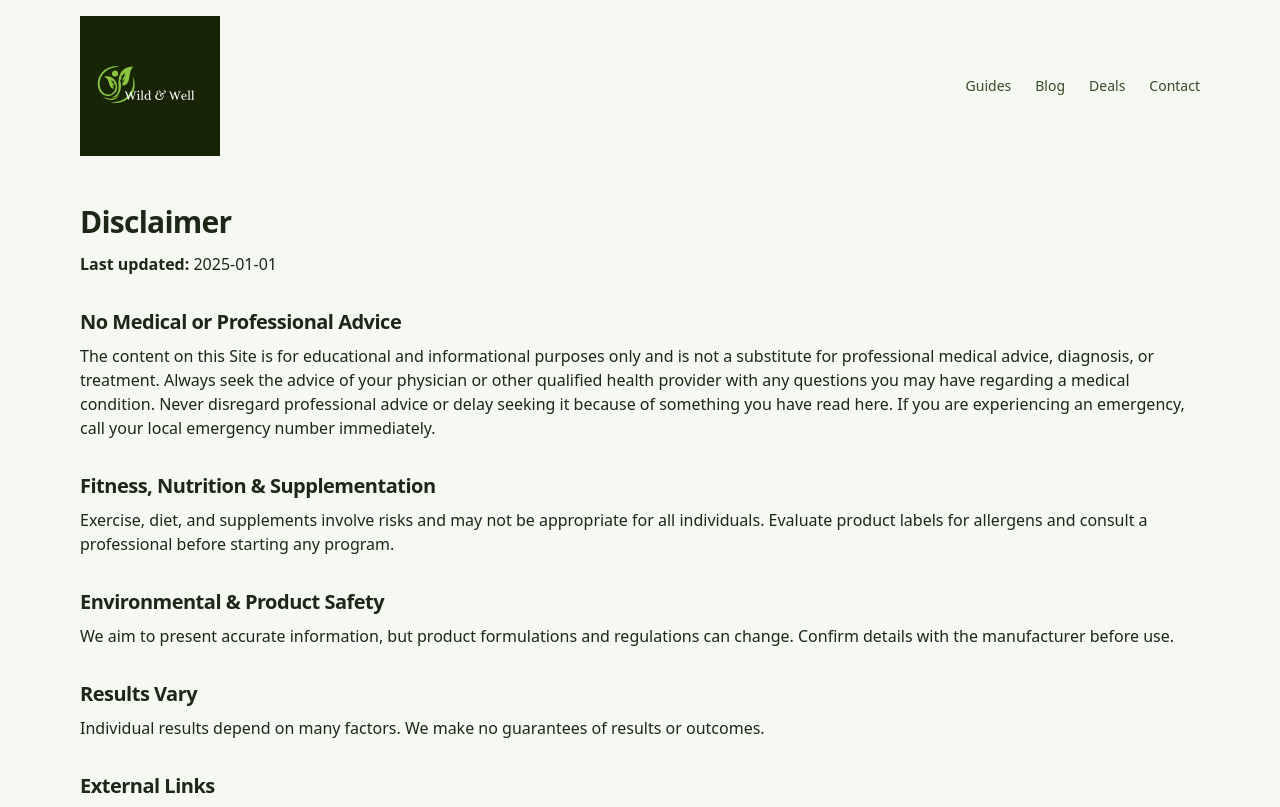
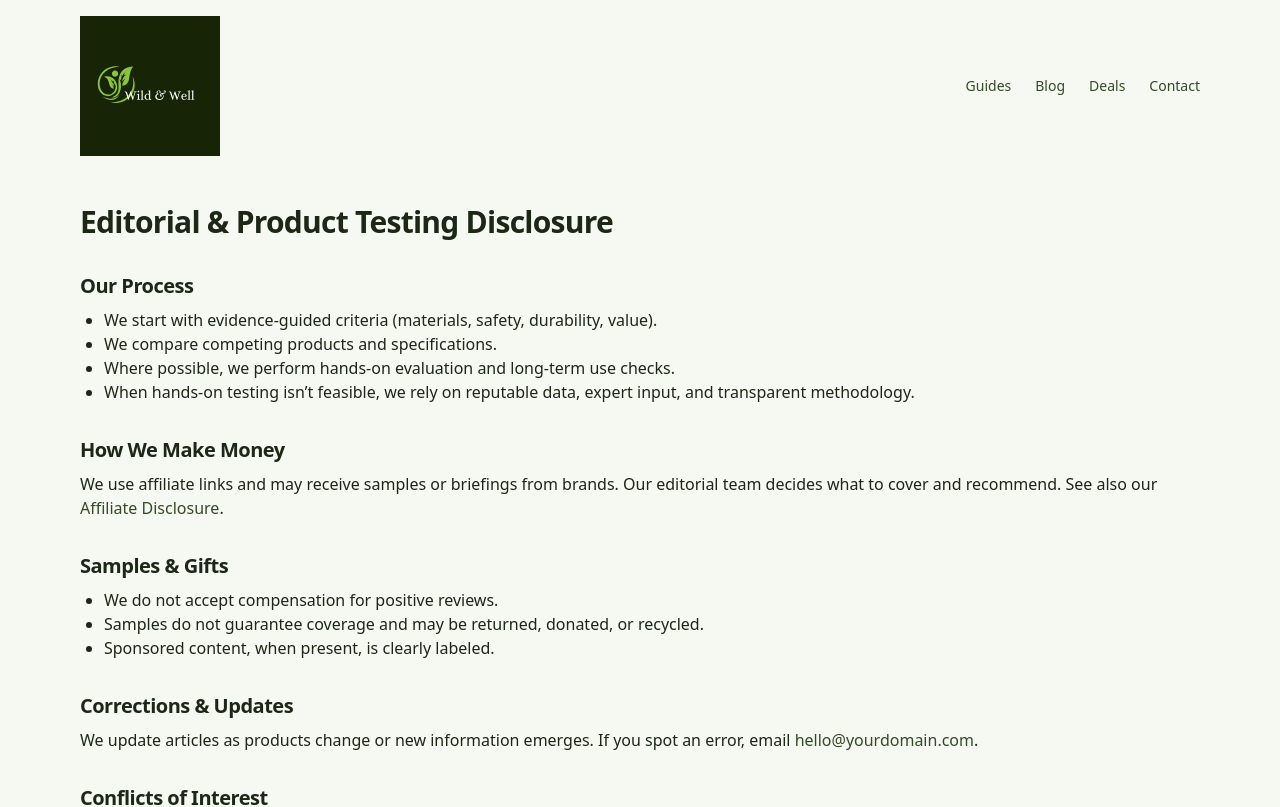
Before and after one commit to dariosandison/Eco---Holistic, a Next.js app: page /disclosure in a window 1280 px wide. Shown: the top 807 px of the page. Built offline with nearby package versions, Linux system fonts and the light colour scheme.

Commit message:
Update disclosure.js

```diff
--- a/pages/disclosure.js
+++ b/pages/disclosure.js
@@ -1,50 +1,46 @@
 export const seo = {
-  title: 'Disclaimer',
+  title: 'Editorial & Product Testing Disclosure',
   description:
-    'Important information about health, fitness, and product guidance on Wild & Well.',
+    'How we research, evaluate, and recommend products, plus how we handle samples, sponsorships, and corrections.',
 };
 
-export default function Disclaimer() {
-  const updated = '2025-01-01';
+export default function EditorialDisclosure() {
   return (
     <div className="prose">
-      <h1>Disclaimer</h1>
-      <p><strong>Last updated:</strong> {updated}</p>
+      <h1>Editorial &amp; Product Testing Disclosure</h1>
 
-      <h2>No Medical or Professional Advice</h2>
+      <h2>Our Process</h2>
+      <ul>
+        <li>We start with evidence-guided criteria (materials, safety, durability, value).</li>
+        <li>We compare competing products and specifications.</li>
+        <li>Where possible, we perform hands-on evaluation and long-term use checks.</li>
+        <li>When hands-on testing isn’t feasible, we rely on reputable data, expert input, and transparent methodology.</li>
+      </ul>
+
+      <h2>How We Make Money</h2>
       <p>
-        The content on this Site is for educational and informational purposes only and
-        is not a substitute for professional medical advice, diagnosis, or treatment.
-        Always seek the advice of your physician or other qualified health provider with
-        any questions you may have regarding a medical condition. Never disregard
-        professional advice or delay seeking it because of something you have read here.
-        If you are experiencing an emergency, call your local emergency number
-        immediately.
+        We use affiliate links and may receive samples or briefings from brands. Our
+        editorial team decides what to cover and recommend. See also our{' '}
+        <a href="/affiliate-disclosure">Affiliate Disclosure</a>.
       </p>
 
-      <h2>Fitness, Nutrition &amp; Supplementation</h2>
+      <h2>Samples &amp; Gifts</h2>
+      <ul>
+        <li>We do not accept compensation for positive reviews.</li>
+        <li>Samples do not guarantee coverage and may be returned, donated, or recycled.</li>
+        <li>Sponsored content, when present, is clearly labeled.</li>
+      </ul>
+
+      <h2>Corrections &amp; Updates</h2>
       <p>
-        Exercise, diet, and supplements involve risks and may not be appropriate for all
-        individuals. Evaluate product labels for allergens and consult a professional
-        before starting any program.
+        We update articles as products change or new information emerges. If you spot an
+        error, email <a href="mailto:hello@yourdomain.com">hello@yourdomain.com</a>.
       </p>
 
-      <h2>Environmental &amp; Product Safety</h2>
+      <h2>Conflicts of Interest</h2>
       <p>
-        We aim to present accurate information, but product formulations and regulations
-        can change. Confirm details with the manufacturer before use.
-      </p>
-
-      <h2>Results Vary</h2>
-      <p>
-        Individual results depend on many factors. We make no guarantees of results or
-        outcomes.
-      </p>
-
-      <h2>External Links</h2>
-      <p>
-        We are not responsible for the content, policies, or practices of third-party
-        websites we link to.
+        Contributors must disclose relevant financial interests. We avoid assignments
+        where a conflict cannot be mitigated.
       </p>
     </div>
   );
```
